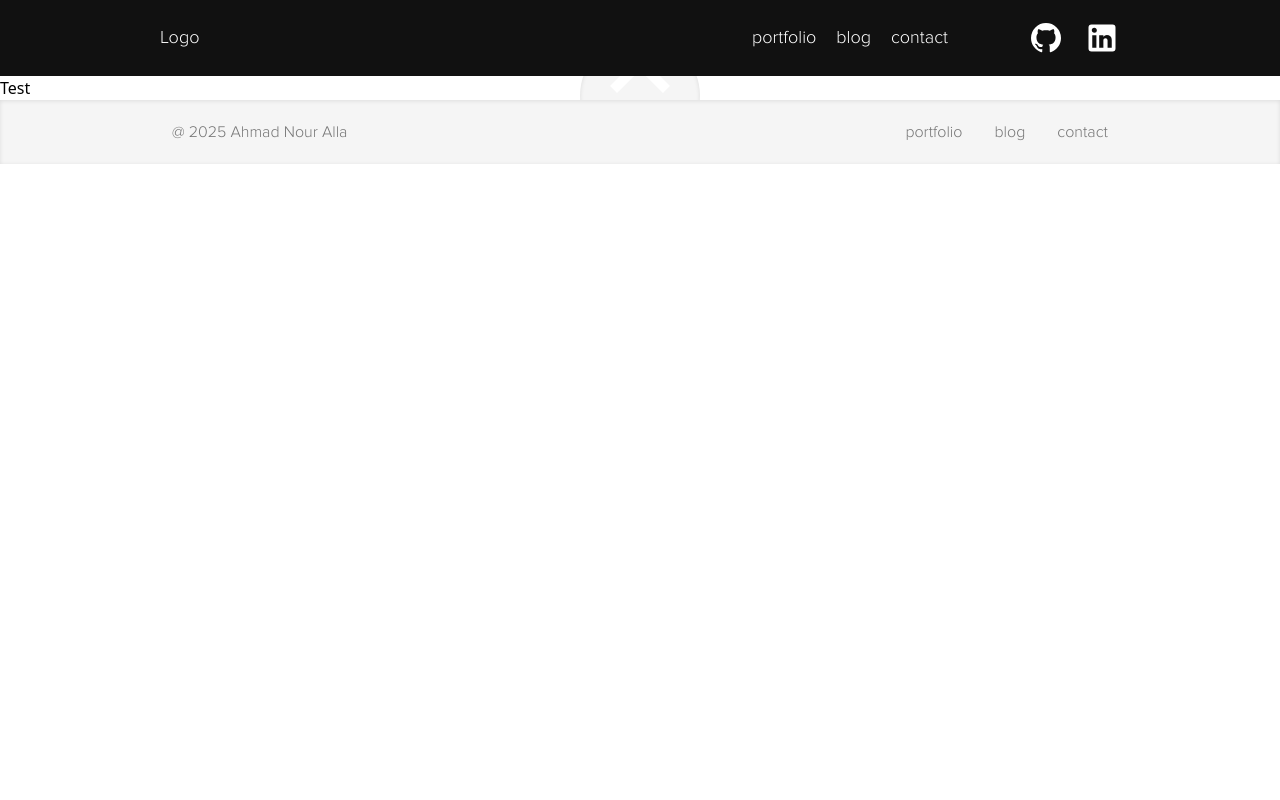
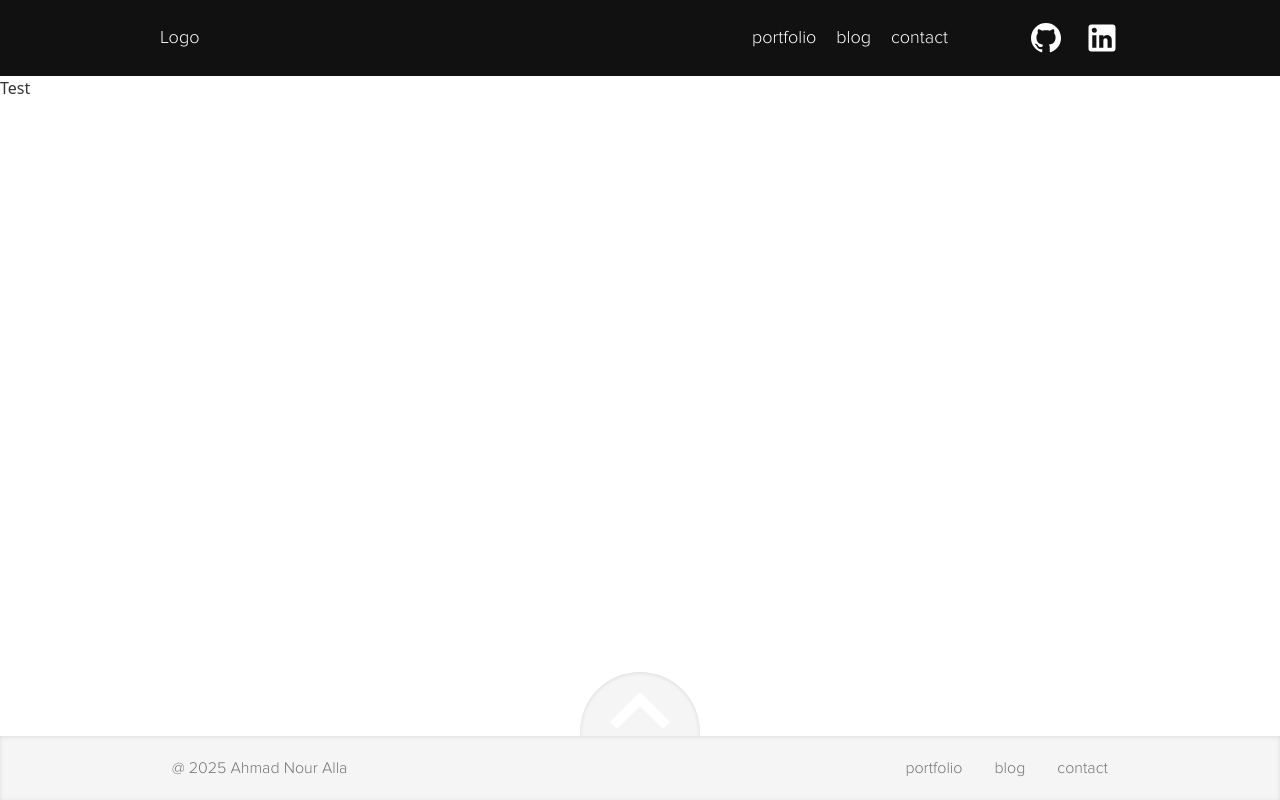
Before and after one commit to ahmadnourallah/portfolio, a React (Vite) app: page / in a window 1280 px wide. Built offline with nearby package versions, Linux system fonts and the light colour scheme.

Commit message:
Add styles

```diff
--- a/src/index.css
+++ b/src/index.css
@@ -29,3 +29,27 @@ button {
 html {
     scroll-behavior: smooth;
 }
+
+body {
+    color: #333333;
+}
+
+::selection {
+    background-color: #111111;
+    color: #ffffff;
+}
+
+#root {
+    display: flex;
+    flex-direction: column;
+}
+
+main {
+    flex: 1;
+}
+
+html,
+body,
+#root {
+    min-height: 100vh;
+}
```
